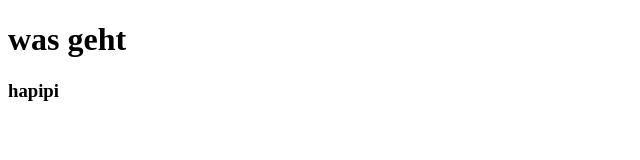
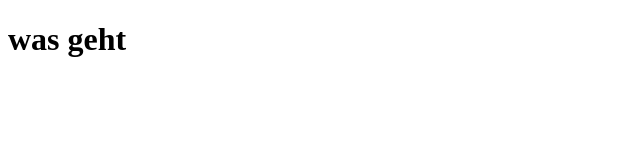
Before and after one commit to adam241847/sperwebsite, a plain HTML site: page index.html in a window 1280 px wide. Shown: the full height of the page, 0-640 px from the left. Drawn offline with Linux system fonts and the light colour scheme.

Commit message:
was geht

```diff
--- a/index.html
+++ b/index.html
@@ -10,7 +10,6 @@
 <body>
     <div>
         <h1>was geht</h1>
-        <h3> hapipi </h3>
     </div>
 </body>
 </html>
```
